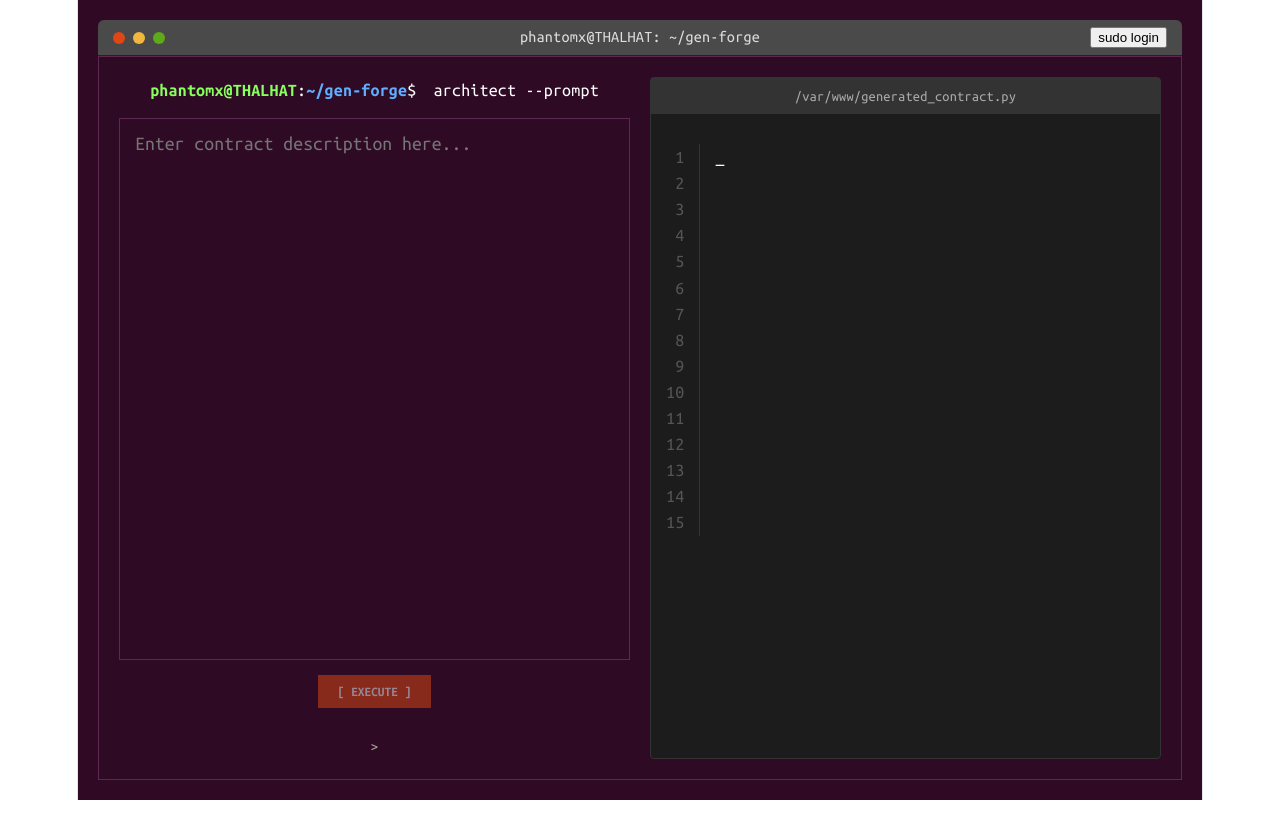
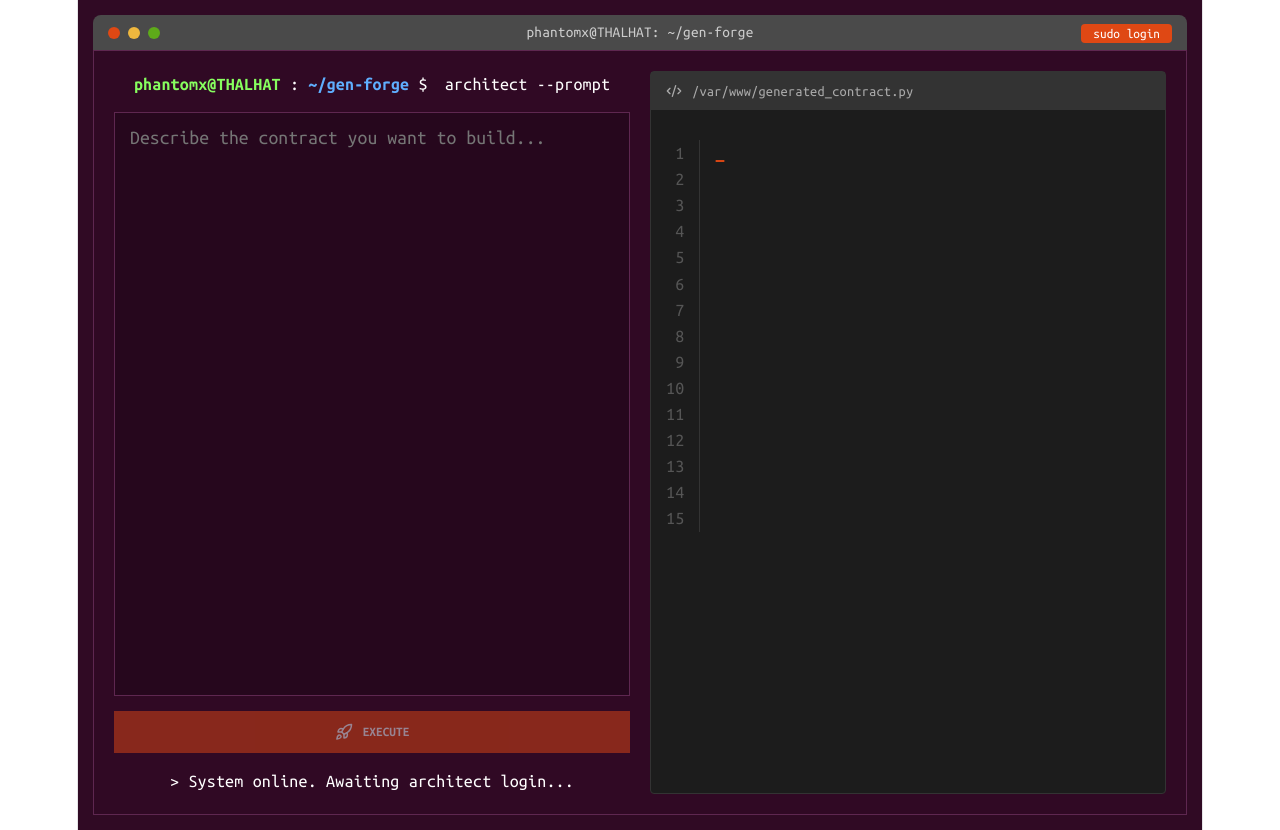
Before and after one commit to PhantomTee/gen-forge, a Vue app in the folder frontend/: page / in a window 1280 px wide. Before the commit the page ends 800 px from the top, so only its background shows below. Built offline with nearby package versions, Linux system fonts and the light colour scheme.

Commit message:
style: final ubuntu terminal theme with fixed imports

```diff
--- a/frontend/src/App.vue
+++ b/frontend/src/App.vue
@@ -1,3 +1,106 @@
+<script setup lang="ts">
+import {
+  ref
+} from 'vue';
+
+import {
+  Terminal,
+  Code2,
+  Rocket,
+  Share2,
+  Cpu
+} from 'lucide-vue-next';
+
+/**
+ * CONFIGURATION
+ */
+const contractAddress = import.meta.env.VITE_CONTRACT_ADDRESS || "0xACb12337e6dD779547F929F8c2990786f7234e9D";
+
+const userAddress = ref("");
+
+const statusMessage = ref("System online. Awaiting architect login...");
+
+const prompt = ref("");
+
+const generatedCode = ref("");
+
+const isArchitecting = ref(false);
+
+const targetNetwork = {
+  chainId: '0x107d',
+  chainName: 'GenLayer Asimov L2',
+  rpcUrls: [
+    'https://rpc.testnet-chain.genlayer.com'
+  ],
+  nativeCurrency: {
+    name: 'GEN',
+    symbol: 'GEN',
+    decimals: 18
+  }
+};
+
+/**
+ * WALLET LOGIC
+ */
+const connectWallet = async () => {
+  const ethWindow = window as any;
+  if (!ethWindow.ethereum) {
+    return;
+  }
+  try {
+    const accounts = await ethWindow.ethereum.request({
+      method: 'eth_requestAccounts'
+    });
+    userAddress.value = accounts[0];
+    statusMessage.value = "Access granted. Ready to forge.";
+  } catch (e) {
+    statusMessage.value = "Connection Failed.";
+  }
+};
+
+/**
+ * GENFORGE LOGIC
+ */
+const architectContract = async () => {
+  if (!prompt.value) {
+    return;
+  }
+
+  isArchitecting.value = true;
+  statusMessage.value = "GenVM Validators reaching consensus on AI output...";
+
+  try {
+    const ethWindow = window as any;
+
+    await ethWindow.ethereum.request({
+      method: 'eth_sendTransaction',
+      params: [
+        {
+          from: userAddress.value,
+          to: contractAddress,
+          data: '0x'
+        }
+      ]
+    });
+
+    setTimeout(() => {
+      generatedCode.value = `from genlayer import *\n\n@gl.contract\nclass IntelligentContract:\n    def __init__(self):\n        self.owner = gl.message.sender\n\n    @gl.public.write\n    def execute_logic(self, val: int):\n        # Generated based on: ${prompt.value}\n        return f"Logic executed with {val}"`;
+      statusMessage.value = "Architecture complete. Code saved to /var/www/";
+      isArchitecting.value = false;
+    }, 3000);
+
+  } catch (e) {
+    statusMessage.value = "Architecting Failed. Check Gas.";
+    isArchitecting.value = false;
+  }
+};
+
+const copyToClipboard = () => {
+  navigator.clipboard.writeText(generatedCode.value);
+  statusMessage.value = "Code copied to clipboard!";
+};
+</script>
+
 <template>
   <div class="terminal-container">
     <header class="window-header">
@@ -6,52 +109,106 @@
         <span class="dot minimize"></span>
         <span class="dot expand"></span>
       </div>
-      <div class="window-title">phantomx@THALHAT: ~/gen-forge</div>
+      <div class="window-title">
+        phantomx@THALHAT: ~/gen-forge
+      </div>
       <div class="header-actions">
-        <div v-if="userAddress" class="user-id">
+        <div
+          v-if="userAddress"
+          class="user-pill"
+        >
           CONNECTED: {{ userAddress.substring(0, 6) }}...
         </div>
-        <button v-else @click="connectWallet" class="auth-btn">sudo login</button>
+        <button
+          v-else
+          @click="connectWallet"
+          class="sudo-btn"
+        >
+          sudo login
+        </button>
       </div>
     </header>
 
     <main class="terminal-body">
-      <section class="terminal-pane input-pane">
+      <section class="pane">
         <div class="prompt-line">
-          <span class="user-path">phantomx@THALHAT</span>:<span class="dir">~/gen-forge</span>$
-          <span class="cmd">architect --prompt</span>
+          <span class="user">
+            phantomx@THALHAT
+          </span>
+          :
+          <span class="path">
+            ~/gen-forge
+          </span>
+          $
+          <span class="cmd">
+            architect --prompt
+          </span>
         </div>
 
         <textarea
           v-model="prompt"
-          placeholder="Enter contract description here..."
+          placeholder="Describe the contract you want to build..."
           :disabled="isArchitecting"
           class="ubuntu-input"
         ></textarea>
 
-        <div class="actions">
         <button
           @click="architectContract"
           class="execute-btn"
           :disabled="isArchitecting || !userAddress"
         >
-            [ {{ isArchitecting ? 'RUNNING...' : 'EXECUTE' }} ]
+          <Rocket
+            v-if="!isArchitecting"
+            :size="18"
+          />
+          <span
+            v-else
+            class="loader"
+          ></span>
+          {{ isArchitecting ? 'RUNNING CONSENSUS...' : 'EXECUTE' }}
         </button>
-        </div>
 
-        <div class="system-logs">
-          <p class="log-entry">> {{ statusMessage }}</p>
+        <div class="logs">
+          <p>
+            > {{ statusMessage }}
+          </p>
         </div>
       </section>
 
-      <section class="terminal-pane output-pane">
-        <div class="pane-label">/var/www/generated_contract.py</div>
-        <div class="code-editor">
-          <div class="line-numbers">
-            <span v-for="n in 15" :key="n">{{ n }}</span>
+      <section class="pane output-bg">
+        <div class="pane-header">
+          <Code2 :size="16" />
+          <span>
+            /var/www/generated_contract.py
+          </span>
+          <button
+            v-if="generatedCode"
+            @click="copyToClipboard"
+            class="copy-btn"
+          >
+            <Share2 :size="14" />
+          </button>
         </div>
-          <pre v-if="generatedCode"><code>{{ generatedCode }}</code></pre>
-          <div v-else class="cursor-blink">_</div>
+        <div class="code-area">
+          <div class="lines">
+            <span
+              v-for="n in 15"
+              :key="n"
+            >
+              {{ n }}
+            </span>
+          </div>
+          <pre v-if="generatedCode">
+            <code>
+              {{ generatedCode }}
+            </code>
+          </pre>
+          <div
+            v-else
+            class="cursor"
+          >
+            _
+          </div>
         </div>
       </section>
     </main>
@@ -59,29 +216,25 @@
 </template>
 
 <style scoped>
-/* UBUNTU FONT IMPORT */
 @import url('https://fonts.googleapis.com/css2?family=Ubuntu+Mono:wght@400;700&display=swap');
 
 .terminal-container {
   min-height: 100vh;
-  background-color: #300a24; /* Official Ubuntu Purple */
-  color: #ffffff;
+  background-color: #300a24;
+  color: #fff;
   font-family: 'Ubuntu Mono', monospace;
   display: flex;
   flex-direction: column;
-  padding: 20px;
-  box-sizing: border-box;
+  padding: 15px;
 }
 
-/* WINDOW HEADER STYLING */
 .window-header {
   background-color: #4a4a4a;
   height: 35px;
   display: flex;
   align-items: center;
   padding: 0 15px;
-  border-radius: 6px 6px 0 0;
-  border-bottom: 1px solid #222;
+  border-radius: 8px 8px 0 0;
   position: relative;
 }
 
@@ -96,27 +249,43 @@
   border-radius: 50%;
 }
 
-.close { background: #df4814; }
-.minimize { background: #efb73e; }
-.expand { background: #5eaa1a; }
+.close {
+  background: #df4814;
+}
+
+.minimize {
+  background: #efb73e;
+}
+
+.expand {
+  background: #5eaa1a;
+}
 
 .window-title {
   position: absolute;
   left: 50%;
   transform: translateX(-50%);
-  font-size: 0.9rem;
-  color: #ddd;
+  font-size: 0.85rem;
+  color: #ccc;
 }
 
 .header-actions {
   margin-left: auto;
-  font-size: 0.8rem;
 }
 
-/* TERMINAL CORE */
+.sudo-btn {
+  background: #df4814;
+  color: white;
+  border: none;
+  padding: 3px 12px;
+  border-radius: 4px;
+  font-family: inherit;
+  cursor: pointer;
+}
+
 .terminal-body {
   flex: 1;
-  background-color: rgba(48, 10, 36, 0.95);
+  background: rgba(48, 10, 36, 0.98);
   border: 1px solid #5e2750;
   display: grid;
   grid-template-columns: 1fr 1fr;
@@ -124,99 +293,131 @@
   gap: 20px;
 }
 
-.terminal-pane {
+.pane {
   display: flex;
   flex-direction: column;
   gap: 15px;
 }
 
-/* INPUT SECTION */
-.user-path { color: #87ff5f; font-weight: bold; }
-.dir { color: #5fafff; font-weight: bold; }
-.cmd { color: #ffffff; margin-left: 8px; }
+.user {
+  color: #87ff5f;
+  font-weight: bold;
+}
+
+.path {
+  color: #5fafff;
+  font-weight: bold;
+}
+
+.cmd {
+  color: #fff;
+  margin-left: 8px;
+}
 
 .ubuntu-input {
   flex: 1;
-  background: transparent;
+  background: rgba(0,0,0,0.2);
   border: 1px solid #5e2750;
   color: #38bdf8;
   padding: 15px;
   font-family: 'Ubuntu Mono', monospace;
   font-size: 1.1rem;
+  resize: none;
   outline: none;
-  resize: none;
 }
 
 .execute-btn {
   background: #df4814;
   color: white;
   border: none;
-  padding: 10px 20px;
+  padding: 12px;
   font-family: inherit;
   font-weight: bold;
+  display: flex;
+  align-items: center;
+  justify-content: center;
+  gap: 10px;
   cursor: pointer;
-  transition: background 0.2s;
 }
 
-.execute-btn:hover:not(:disabled) { background: #ff5c26; }
-.execute-btn:disabled { opacity: 0.5; cursor: not-allowed; }
+.execute-btn:disabled {
+  opacity: 0.5;
+}
 
-/* CODE EDITOR SECTION */
-.output-pane {
+.output-bg {
   background: #1c1c1c;
   border-radius: 4px;
   border: 1px solid #333;
 }
 
-.pane-label {
+.pane-header {
   background: #333;
-  padding: 5px 15px;
+  padding: 6px 15px;
+  display: flex;
+  align-items: center;
+  gap: 10px;
   font-size: 0.8rem;
   color: #aaa;
 }
 
-.code-editor {
+.copy-btn {
+  margin-left: auto;
+  background: none;
+  border: none;
+  color: #38bdf8;
+  cursor: pointer;
+}
+
+.code-area {
   display: flex;
   padding: 15px;
   font-size: 1rem;
-  overflow: auto;
 }
 
-.line-numbers {
+.lines {
   display: flex;
   flex-direction: column;
   color: #555;
   padding-right: 15px;
   border-right: 1px solid #333;
   text-align: right;
-  user-select: none;
 }
 
 pre {
   margin: 0;
   padding-left: 15px;
   color: #f8f8f2;
+  white-space: pre-wrap;
 }
 
-.system-logs {
-  font-size: 0.85rem;
-  color: #aea79f;
-  margin-top: 10px;
-}
-
-/* CURSOR BLINK */
-.cursor-blink {
+.cursor {
   margin-left: 15px;
   animation: blink 1s infinite;
+  color: #df4814;
+  font-weight: bold;
 }
 
 @keyframes blink {
-  0% { opacity: 1; }
+  0%, 100% { opacity: 1; }
   50% { opacity: 0; }
-  100% { opacity: 1; }
+}
+
+.loader {
+  width: 14px;
+  height: 14px;
+  border: 2px solid #fff;
+  border-top-color: transparent;
+  border-radius: 50%;
+  animation: spin 0.8s linear infinite;
+}
+
+@keyframes spin {
+  to { transform: rotate(360deg); }
 }
 
 @media (max-width: 900px) {
-  .terminal-body { grid-template-columns: 1fr; }
+  .terminal-body {
+    grid-template-columns: 1fr;
+  }
 }
 </style>
```
Lines whose indentation alone changed are shown as unchanged.
